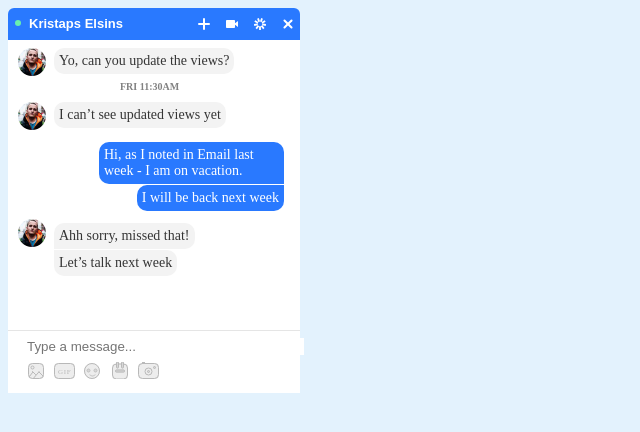
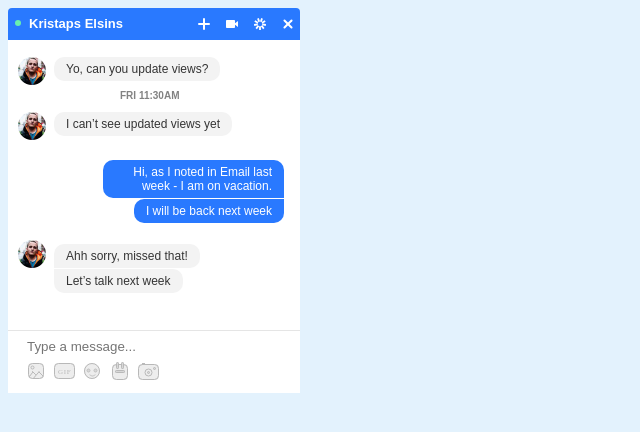
Before and after one commit to PankivAndrew/ChatBox, a plain HTML site: page index.html in a window 1280 px wide. Shown: the whole page, without its empty margins (0-640 px from the left). Drawn offline with Linux system fonts and the light colour scheme; a web font is replaced by a local one.

Commit message:
Pixel fixes

```diff
--- a/chat-box/header/header.less
+++ b/chat-box/header/header.less
@@ -1,6 +1,6 @@
 
 .header {
-  border-radius: 6px 6px 0 0;
+  border-radius: 4px 4px 0 0;
   background-color: #2979ff;
   height: 32px;
   &__green-dot {
--- a/chat-box/input-form/input-form.less
+++ b/chat-box/input-form/input-form.less
@@ -3,7 +3,7 @@
   background-color: #ffffff;
   &__input{
     border: 0;
-    width: 275px;
+    width: 270px;
     outline: none;
     margin: 7px 0 0 17px;
   }
@@ -16,7 +16,7 @@
   &__li{
     display: inline-block;
     width: 22px;
-    height: 17px;
+    height: 18px;
     margin-right: 2px;
     background: no-repeat center;
     &_picture{
--- a/chat-box/messages/messages.less
+++ b/chat-box/messages/messages.less
@@ -6,18 +6,23 @@
   background-color: #ffffff;
   border-bottom: solid 1px #e5e5e5;
   overflow-y: auto;
+  overflow-x: hidden;
   &__time{
-    margin: 8px auto;
+    margin: 8px auto 9px auto;
     font-size: 10px;
     color: #828282;
-    font-family: @font-family;
-    padding: 112px;
+    font-family: OpenSans, sans-serif;
+    padding-left: 112px;
     font-weight: bold;
   }
   &__left{
     float: left;
-    margin-top: 8px;
+    margin-top: 17px;
     width: 283px;
+    text-align: left;
+    &_after-time{
+      margin-top: 9px;
+    }
     & > .messages__text:not(:only-of-type){
       margin-top: 1px;
       border-bottom-left-radius: 0;
@@ -35,8 +40,12 @@
   }
   &__right{
     float: right;
-    margin-top: 8px;
+    margin-top: 16px;
     margin-right: 16px;
+    text-align: right;
+    &_after-time{
+      margin-top: 9px;
+    }
     & > .messages__text:not(:only-of-type){
       float: right;
       margin-top: 1px;
@@ -52,13 +61,13 @@
     }
   }
   &__text{
-    font-size: 14px;
-    font-family: @font-family;
+    font-size: 12px;
+    font-family: OpenSans, sans-serif;
     display: inline-block;
-    padding: 5px;
+    padding: 5px 12px;
     border-radius: 10px;
     margin: 0;
-    max-width: 175px;
+    max-width: 157px;
     &_color-white{
       color: #353535;
       background-color: #f3f3f3;
--- a/chat-box/variables.less
+++ /dev/null
@@ -1 +0,0 @@
-@font-family: OpenSans;
--- a/index.html
+++ b/index.html
@@ -8,7 +8,7 @@
     <link rel="stylesheet" type="text/css" href="body/body.css">
     <link rel="stylesheet" type="text/css" href="chat-box/messages/messages.css">
     <link rel="stylesheet" type="text/css" href="chat-box/input-form/input-form.css">
-
+    <link href='https://fonts.google.com/specimen/Open+Sans?selection.family=Open+Sans' rel='stylesheet'>
 
 </head>
 <body class="body">
@@ -27,10 +27,10 @@
     <div class="messages">
         <div class="messages__left">
             <img class="messages__img" src="images/kristaps_elsins.jpg">
-            <p class="messages__text messages__text_color-white">Yo, can you update the views?</p>
+            <p class="messages__text messages__text_color-white">Yo, can you update views?</p>
         </div>
         <time class="messages__time" datetime="2018-01-12">FRI 11:30AM</time>
-        <div class="messages__left"><img class="messages__img" src="images/kristaps_elsins.jpg">
+        <div class="messages__left messages__left_after-time"><img class="messages__img" src="images/kristaps_elsins.jpg">
             <p class="messages__text messages__text_color-white">I can’t see updated views yet</p>
         </div>
         <div class="messages__right">
```
Also changed, not shown: chat-box/header/header.css, chat-box/input-form/input-form.css, chat-box/messages/messages.css.
